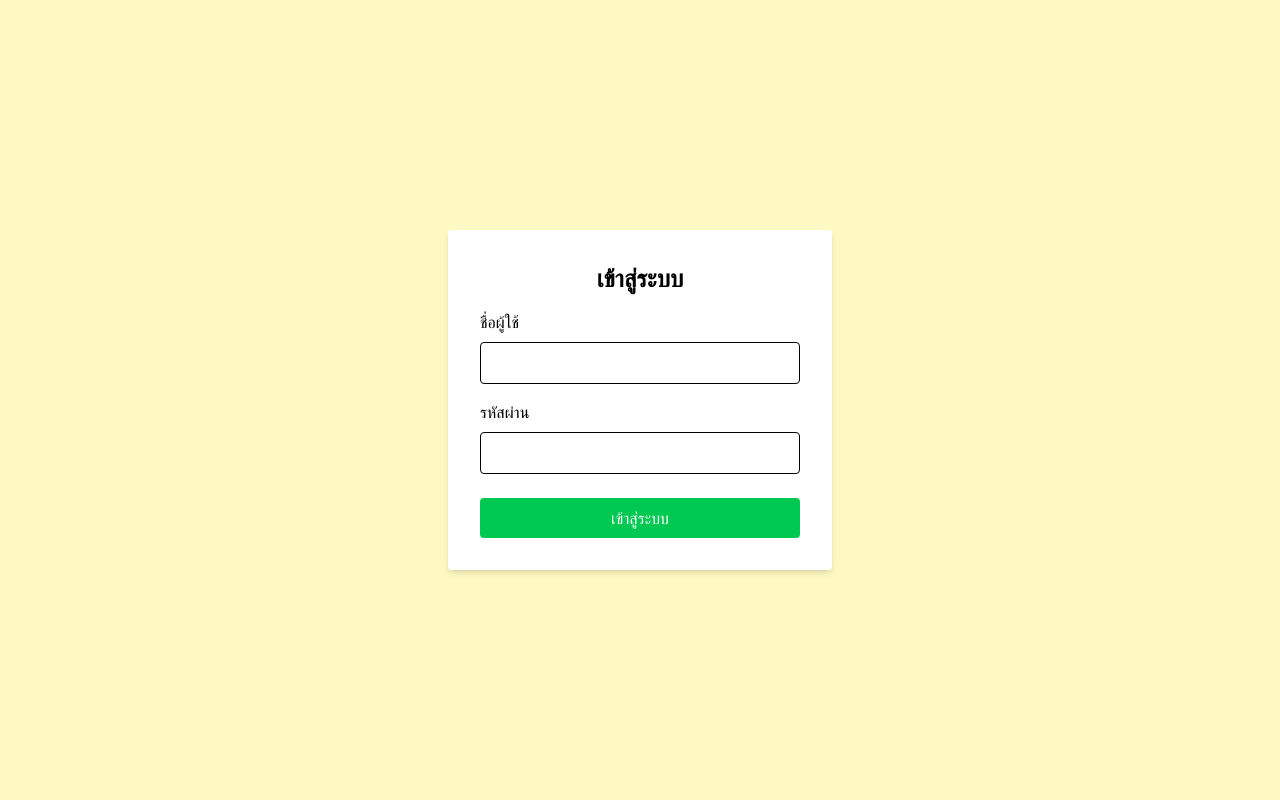
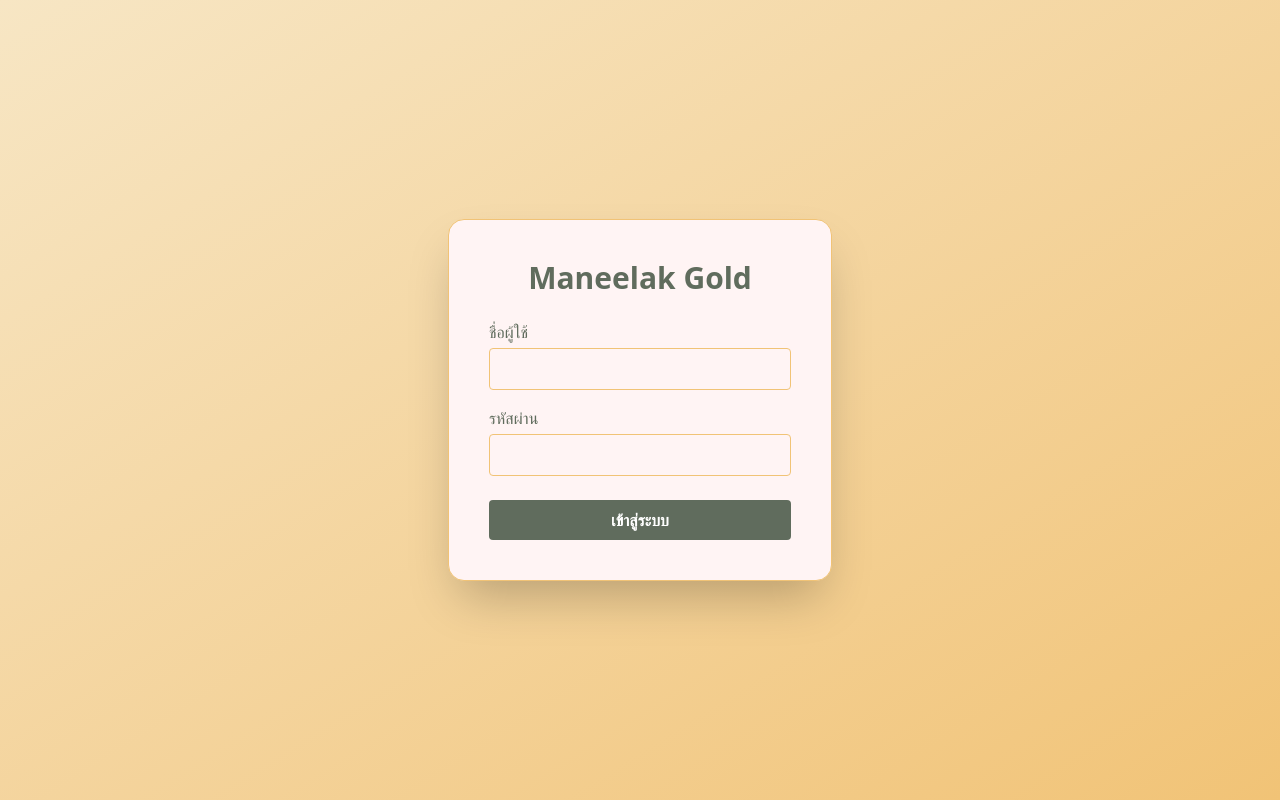
Before and after one commit to NantawatTawan/StockUi, a React (Vite) app: page /login in a window 1280 px wide. Built offline with nearby package versions, Linux system fonts and the light colour scheme.

Commit message:
update login page to use api instead of hard coded

```diff
--- a/src/pages/LoginPage.tsx
+++ b/src/pages/LoginPage.tsx
@@ -1,5 +1,6 @@
 import { useState } from "react";
 import { useNavigate } from "react-router-dom";
+import axios from "axios";
 
 export default function LoginPage() {
   const [username, setUsername] = useState("");
@@ -7,50 +8,80 @@ export default function LoginPage() {
   const [error, setError] = useState("");
   const navigate = useNavigate();
 
-  const handleLogin = (e: React.FormEvent) => {
+  const handleLogin = async (e: React.FormEvent) => {
     e.preventDefault();
-    if (username === "admin" && password === "1234") {
+
+    try {
+      const response = await axios.post(
+        "http://localhost:8080/api/auth/login",
+        {
+          username,
+          password,
+        }
+      );
+
+      const user = response.data;
+
+      // บันทึกข้อมูล user ลง localStorage หรือ context ถ้าใช้
+      localStorage.setItem("user", JSON.stringify(user));
+
+      // นำทางไปหน้า dashboard
       navigate("/dashboard");
+    } catch (err: unknown) {
+      if (axios.isAxiosError(err) && err.response) {
+        if (err.response.status === 401) {
+          setError(err.response.data);
         } else {
-      setError("ชื่อผู้ใช้หรือรหัสผ่านไม่ถูกต้อง");
+          setError("เกิดข้อผิดพลาด กรุณาลองใหม่");
+        }
+      } else {
+        setError("เกิดข้อผิดพลาดที่ไม่รู้จัก");
+      }
     }
   };
 
   return (
-    <div className="min-h-screen flex items-center justify-center bg-yellow-100">
-      <form
-        onSubmit={handleLogin}
-        className="bg-white p-8 rounded shadow-md w-full max-w-sm"
-      >
-        <h2 className="text-2xl font-bold text-center mb-4">เข้าสู่ระบบ</h2>
+    <div className="min-h-screen flex items-center justify-center bg-gradient-to-br from-[#f7e6c4] to-[#f1c376]">
+      <div className="bg-[#FFF4F4] shadow-2xl rounded-2xl p-10 w-full max-w-sm border border-[#F1C376]">
+        <h2 className="text-3xl font-bold text-center text-[#606C5D] mb-6">
+          Maneelak Gold
+        </h2>
 
         {error && (
-          <div className="text-red-600 text-sm mb-4 text-center">{error}</div>
+          <div className="bg-red-100 text-red-600 text-sm rounded px-4 py-2 mb-4 text-center">
+            {error}
+          </div>
         )}
 
-        <label className="block mb-2">ชื่อผู้ใช้</label>
+        <form onSubmit={handleLogin}>
+          <label className="block mb-1 text-[#606C5D] font-medium">
+            ชื่อผู้ใช้
+          </label>
           <input
             type="text"
             value={username}
             onChange={(e) => setUsername(e.target.value)}
-          className="w-full border px-3 py-2 rounded mb-4"
+            className="w-full px-4 py-2 mb-4 border border-[#F1C376] rounded focus:outline-none focus:ring-2 focus:ring-[#F1C376]"
           />
 
-        <label className="block mb-2">รหัสผ่าน</label>
+          <label className="block mb-1 text-[#606C5D] font-medium">
+            รหัสผ่าน
+          </label>
           <input
             type="password"
             value={password}
             onChange={(e) => setPassword(e.target.value)}
-          className="w-full border px-3 py-2 rounded mb-6"
+            className="w-full px-4 py-2 mb-6 border border-[#F1C376] rounded focus:outline-none focus:ring-2 focus:ring-[#F1C376]"
           />
 
           <button
             type="submit"
-          className="bg-green-500 hover:bg-green-600 text-white w-full py-2 rounded"
+            className="w-full bg-[#606C5D] hover:bg-[#4f5d4d] text-white py-2 rounded font-semibold"
           >
             เข้าสู่ระบบ
           </button>
         </form>
       </div>
+    </div>
   );
 }
```
Lines whose indentation alone changed are shown as unchanged.
